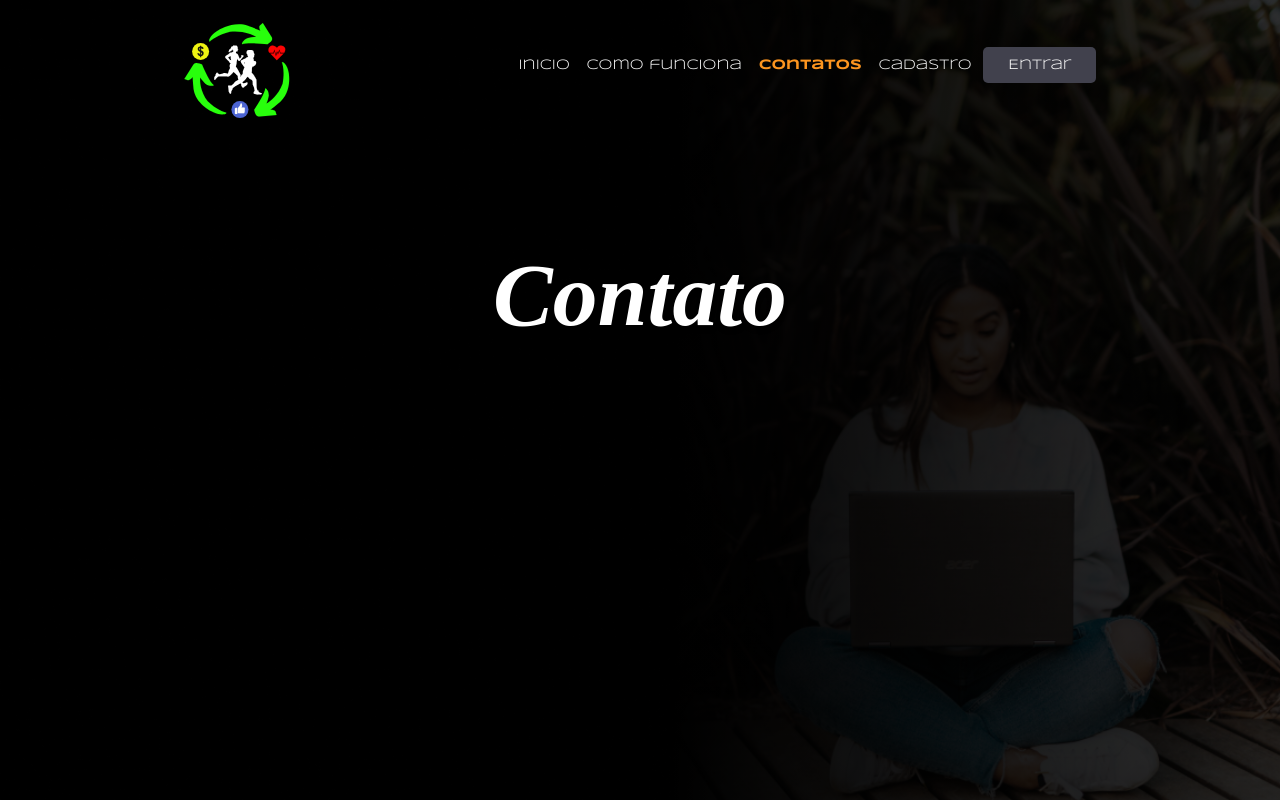
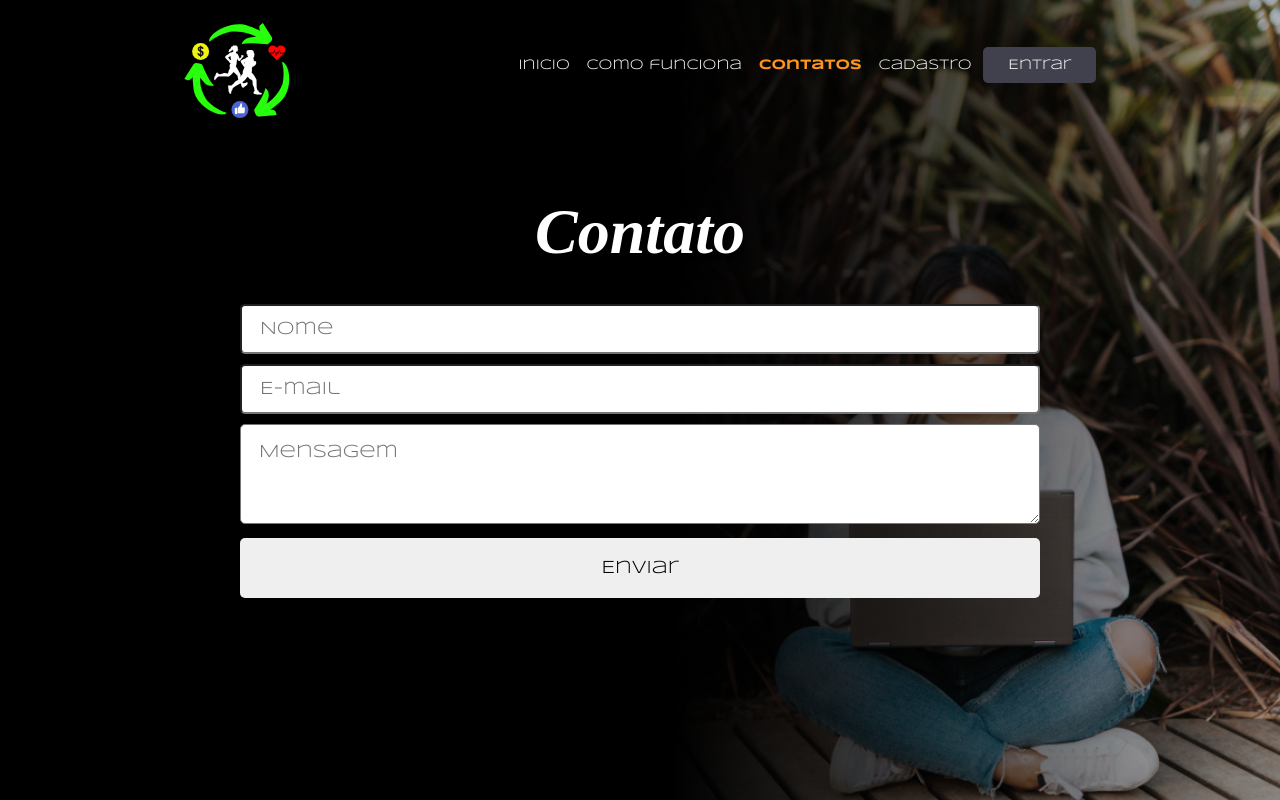
Before and after one commit to andsGomes/cashbackfitness_front, a plain HTML site: page contato.html in a window 1280 px wide. Drawn offline with nearby package versions, Linux system fonts and the light colour scheme; a web font is replaced by a local one.

Commit message:
Incluindo campos em contatos

```diff
--- a/contato.html
+++ b/contato.html
@@ -42,6 +42,14 @@
             </header>
             <main class="main">
                 <h1>Contato</h1>
+                <div class="form">
+                    <form action="" method="post">
+                        <input type="text" name="nome" placeholder="Nome">
+                        <input type="email" name="text" placeholder="E-mail">
+                        <textarea name="txtmsn" id=""  rows="10" placeholder="Mensagem"></textarea>
+                        <button type="submit">Enviar</button>
+                    </form>
+                </div>
 
             </main>
             <footer></footer>
--- a/public/css/contato.css
+++ b/public/css/contato.css
@@ -1,10 +1,12 @@
  @import'reset.css';
  @import'global.css';
+ @import'inputs.css';
  @import'style.css';
  /* pagina */
 
  #page {
-     background: linear-gradient(269.23deg, rgba(0, 0, 0, 0.74) 10.34%, #00000088 99.33%), url('../img/imgcontato.png');
+     background:  url('../img/imgcontato.png');
+     /* linear-gradient(269.23deg, rgba(0, 0, 0, 0.74) 10.34%, #00000088 99.33%), */
      background-repeat: no-repeat;
  }
 
@@ -19,3 +21,22 @@
      min-height: 100vh;
      display: flex;
  }
+
+ /* main */
+ .main {
+    width: 100%;
+    margin: 50px auto;
+}
+
+ .main h1 {
+    font-weight: 800;
+    font-size: clamp(2rem, 5vw, 7rem);
+    line-height: 1;
+
+}
+
+.form{
+    width: 100%;
+    max-width: 80rem;
+    margin: 20px auto;
+}
--- /dev/null
+++ b/public/css/inputs.css
@@ -0,0 +1,27 @@
+
+
+input, textarea{
+    width: 100%;
+    height: 50px;
+    padding: 0px 1em 0px 1em;
+    border-radius: 5px;
+    outline: 0px;
+    margin-bottom:10px;
+    transition: border 0.2s ease 0s;
+}
+
+
+textarea{
+    height: 100px;
+    padding: 1em 1em 1em 1em;
+    margin-bottom:10px;
+}
+
+button{
+    width: 100%;
+    height: 60px;
+    border: 0px;
+    border-radius: 5px;
+    cursor: pointer;
+    transition: background 0.2s ease 0s, color 0.2s ease 0s;
+}
```
